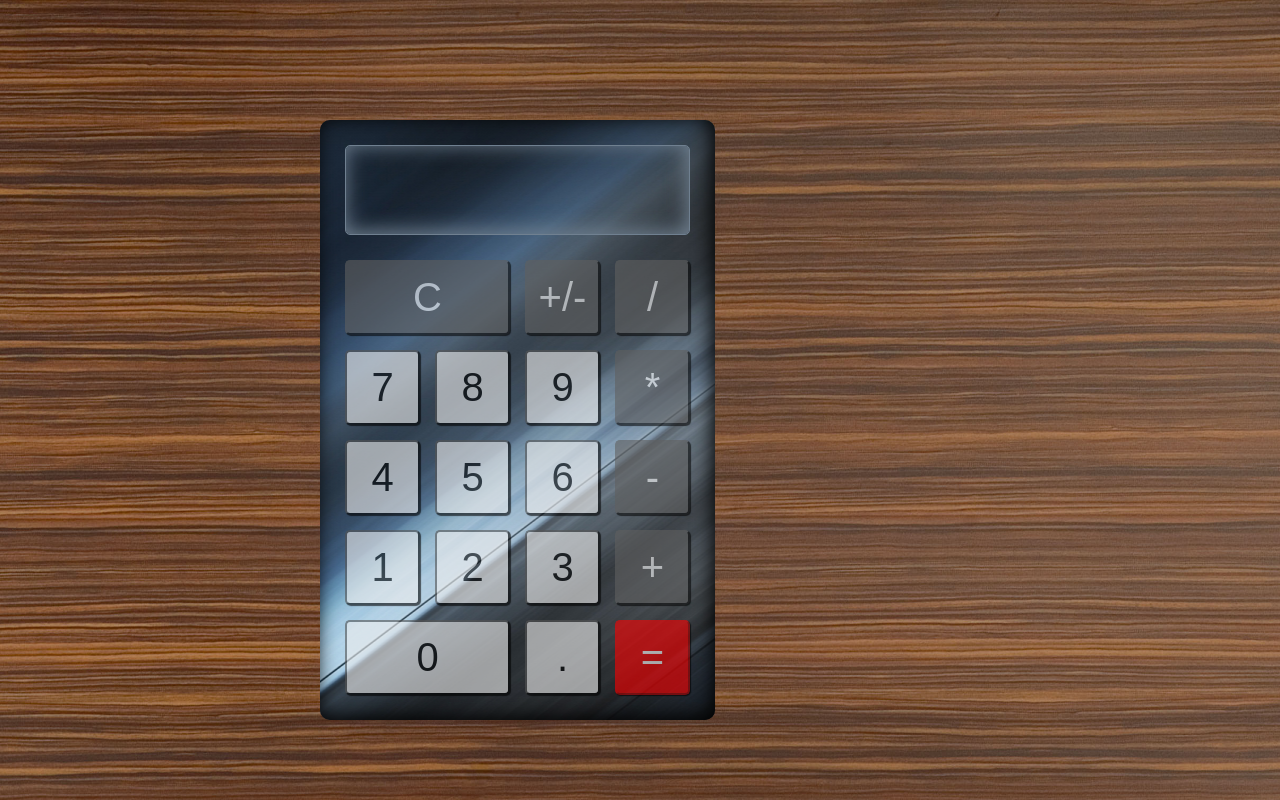
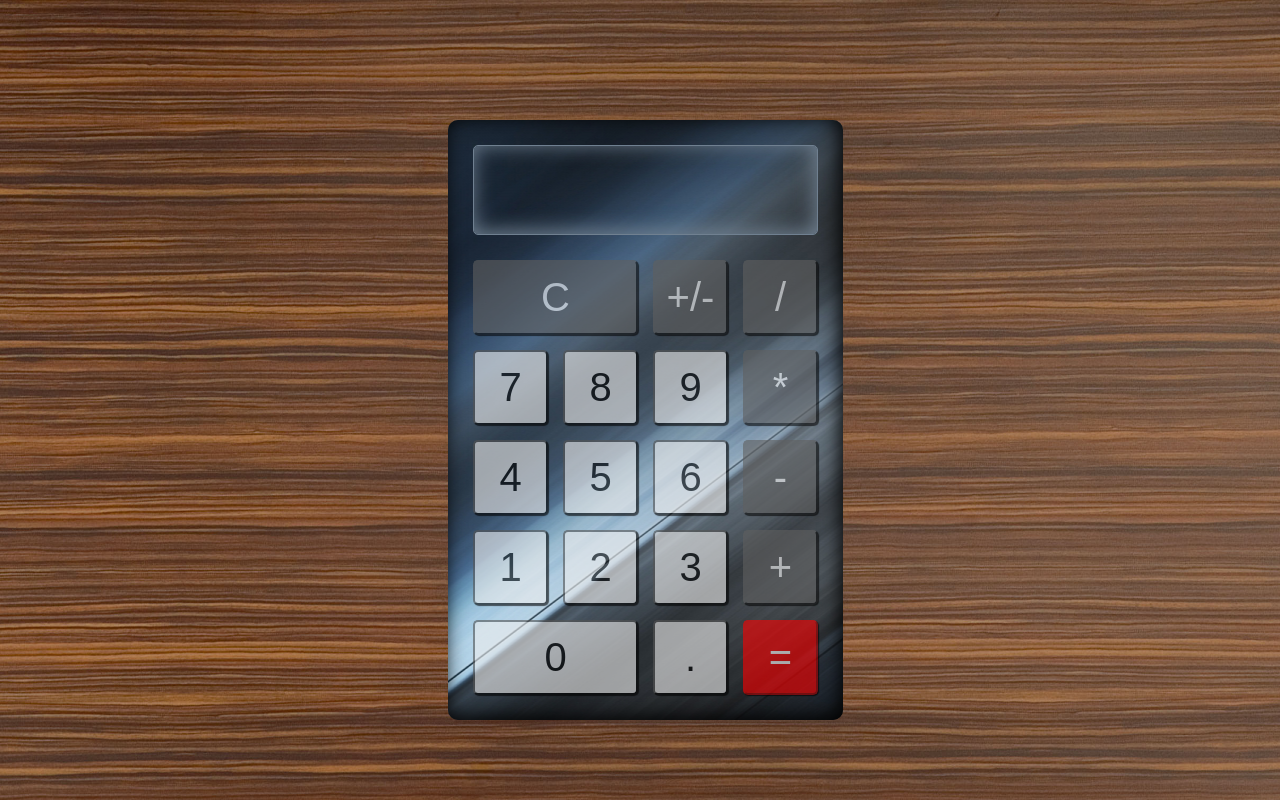
Before and after one commit to drkohlipk/FreeCodeCamp, a plain HTML site: page Calculator/index.html in a window 1280 px wide. Drawn offline with Linux system fonts and the light colour scheme.

Commit message:
margin tweak

```diff
--- a/Calculator/css/styles.css
+++ b/Calculator/css/styles.css
@@ -14,7 +14,7 @@ body {
   height: 600px;
   width: 395px;
   top: 15%;
-  left: 25%;
+  left: 35%;
   background-image: url("../images/calcBG.jpg");
   background-position: top;
   border-radius: 10px;
```
